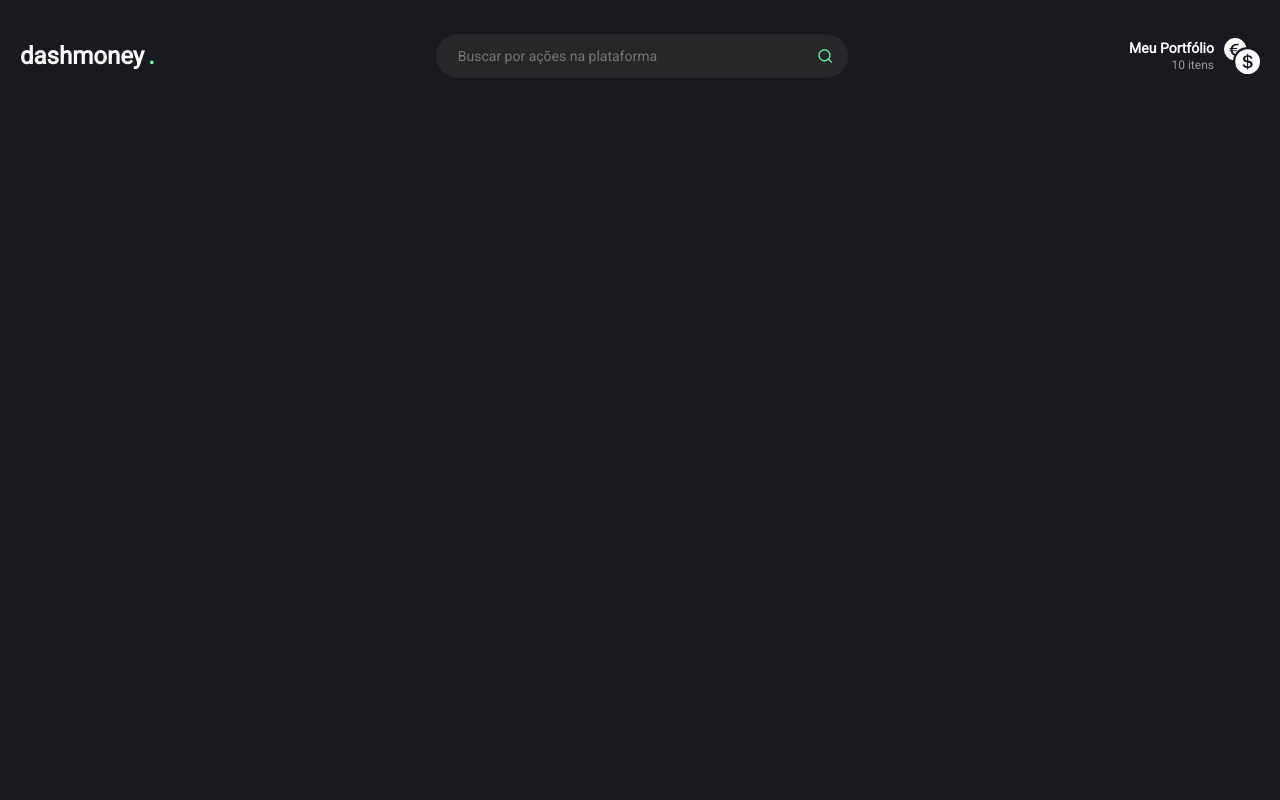
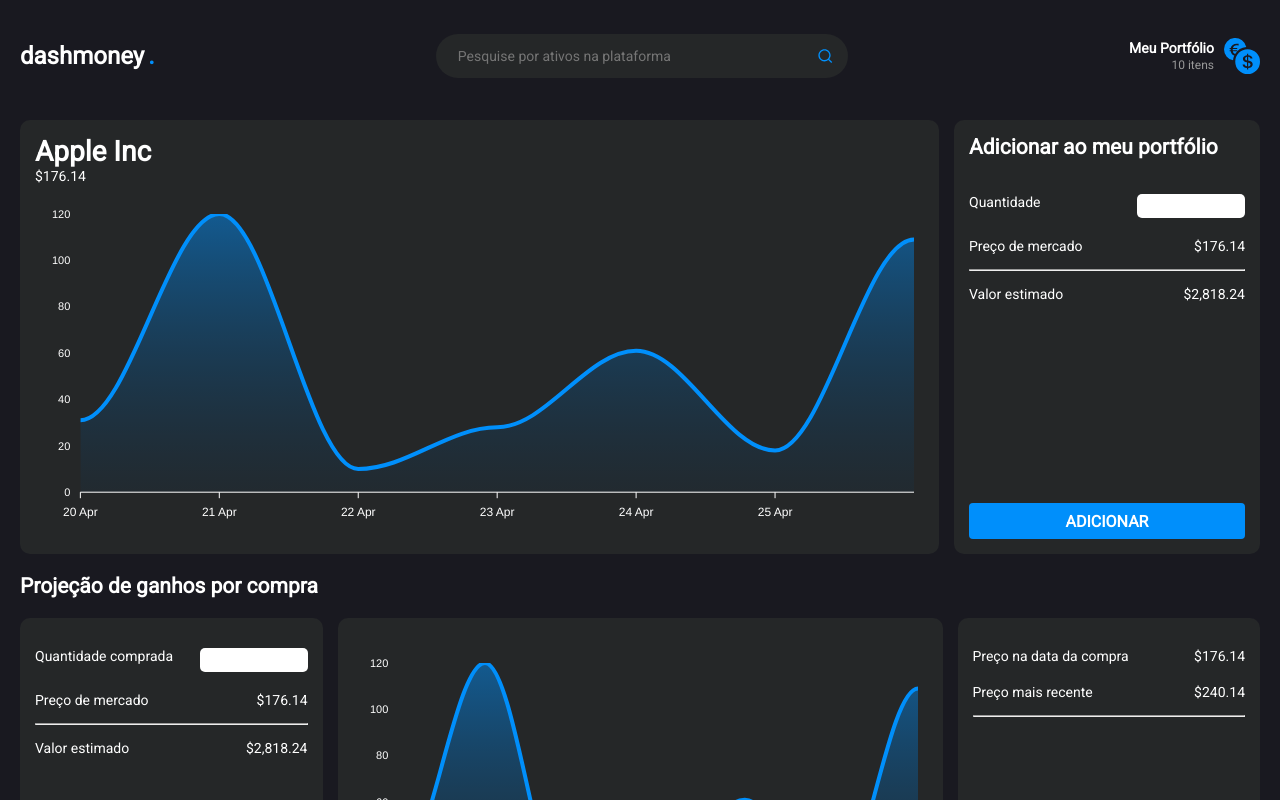
Before and after one commit to xl-solutions/hiring, a React (Create React App) app in the folder web/: page / in a window 1280 px wide. Shown: the top 800 px of the page. Built offline with nearby package versions, Linux system fonts and the light colour scheme.

Commit message:
added grids structure on home page and charts

```diff
--- a/web/package.json
+++ b/web/package.json
@@ -10,8 +10,11 @@
     "@types/node": "^16.7.13",
     "@types/react": "^18.0.0",
     "@types/react-dom": "^18.0.0",
+    "apexcharts": "^3.35.0",
     "axios": "^0.27.2",
+    "polished": "^4.2.2",
     "react": "^18.1.0",
+    "react-apexcharts": "^1.4.0",
     "react-dom": "^18.1.0",
     "react-icons": "^4.3.1",
     "react-router-dom": "^6.3.0",
--- /dev/null
+++ b/web/src/components/Button/index.tsx
@@ -0,0 +1,25 @@
+import { ButtonHTMLAttributes } from 'react';
+
+import { ButtonStyle } from './styles';
+
+interface ButtonProps extends ButtonHTMLAttributes<HTMLButtonElement> {
+  label: string;
+  isLoading?: boolean;
+}
+
+export function Button({ isLoading, label, ...rest }: ButtonProps) {
+  return (
+    <>
+      <ButtonStyle
+        className="button"
+        isLoading={isLoading}
+        disabled={isLoading}
+        {...isLoading}
+        {...rest}
+      >
+        {!!isLoading && <i className="fa fa-circle-o-notch fa-spin" />}
+        {isLoading ? 'Carregando' : label}
+      </ButtonStyle>
+    </>
+  );
+}
--- /dev/null
+++ b/web/src/components/Button/styles.ts
@@ -0,0 +1,40 @@
+import styled from 'styled-components';
+import { darken } from 'polished';
+
+interface ButtonProps {
+  isLoading?: boolean;
+}
+
+export const ButtonStyle = styled.button<ButtonProps>`
+  font-weight: bold;
+  font-size: 16px;
+  background: var(--blue);
+  color: #fff;
+  padding: 8px 20px;
+  width: 100%;
+  height: 36px;
+
+  display: flex;
+  flex-direction: row;
+  justify-content: center;
+  align-items: center;
+
+  cursor: pointer;
+  border: 0;
+  border-radius: 4px;
+
+  transition: background 0.2s;
+
+  &:not(:disabled):hover {
+    background: ${darken(0.09, '#008FFB')};
+  }
+
+  &:disabled {
+    opacity: 0.6;
+    cursor: not-allowed;
+  }
+
+  .fa {
+    margin-right: 8px;
+  }
+`;
--- a/web/src/components/Header/index.tsx
+++ b/web/src/components/Header/index.tsx
@@ -10,7 +10,7 @@
         <span>.</span>
       </Logo>
       <SearchBox>
-        <input placeholder="Buscar por ações na plataforma"></input>
+        <input placeholder="Pesquise por ativos na plataforma"></input>
         <IconSearch as={RiSearchLine} />
       </SearchBox>
 
@@ -21,7 +21,7 @@
             10 itens
           </span>
         </div>
-        <BsCurrencyExchange size={36} color="#FFF" />
+        <BsCurrencyExchange size={36} color="#008FFB" />
       </Portfolio>
     </Container>
   )
--- a/web/src/components/Header/styles.ts
+++ b/web/src/components/Header/styles.ts
@@ -19,7 +19,7 @@
   text-decoration: none;
 
   span {
-    color: var(--green);
+    color: var(--blue);
     margin-left: 4px;
   }
 `;
@@ -48,7 +48,7 @@
 
 export const IconSearch = styled.img`
   margin-right: 8px;
-  color: var(--green);
+  color: var(--blue);
   font-size: 20px;
 `;
 
--- a/web/src/pages/Dashboard/index.tsx
+++ b/web/src/pages/Dashboard/index.tsx
@@ -1,7 +1,139 @@
 import { Header } from "../../components/Header";
+import { Container, Content, GeneralInfo, InfoStock, Item, ProjectionGains, Menu } from "./styles";
+import Chart from 'react-apexcharts';
+import { Button } from "../../components/Button";
+
+const options = {
+  chart: {
+    toolbar: {
+      show: false,
+    },
+    zoom: {
+      enabled: false,
+    },
+    foreColor: '#fff',
+  },
+  grid: {
+    show: false,
+  },
+  dataLabels: {
+    enabled: false,
+  },
+  xaxis: {
+    type: 'datetime' as const,
+    axisBorder: {
+      color: '#fff',
+    },
+    axisTicks: {
+      color: '#fff',
+    },
+    categories: [
+      '2022-04-20T00:00:00.000Z',
+      '2022-04-21T00:00:00.000Z',
+      '2022-04-22T00:00:00.000Z',
+      '2022-04-23T00:00:00.000Z',
+      '2022-04-24T00:00:00.000Z',
+      '2022-04-25T00:00:00.000Z',
+      '2022-04-26T00:00:00.000Z',
+    ],
+  },
+  fill: {
+    opacity: 0.3,
+    type: 'gradient',
+    gradient: {
+      shade: 'dark',
+      opacityFrom: 0.7,
+      opacityTo: 0.3
+    },
+  },
+  tooltip: {
+    enabled: false,
+  },
+};
+
+const series = [
+  { name: 'series1', data: [31, 120, 10, 28, 61, 18, 109] }
+];
 
 export default function Dashboard() {
   return (
-    <Header />
+    <Container>
+      <Header />
+      <Content>
+        <GeneralInfo>
+          <InfoStock>
+            <h1>Apple Inc</h1>
+            <span>$176.14</span>
+            <Chart options={options} series={series} type="area" height={340} />
+          </InfoStock>
+          <Menu>
+            <div>
+              <h2>Adicionar ao meu portfólio</h2>
+              <Item>
+                <span>Quantidade</span>
+                <input type="number" />
+              </Item>
+              <Item>
+                <span>Preço de mercado</span>
+                <span>$176.14</span>
+              </Item>
+              <hr />
+              <Item>
+                <span>Valor estimado</span>
+                <span>$2,818.24</span>
+              </Item>
+            </div>
+            <Button
+              type="button"
+              label="ADICIONAR"
+            />
+          </Menu>
+        </GeneralInfo>
+        <h2>Projeção de ganhos por compra</h2>
+        <ProjectionGains>
+          <Menu>
+            <div>
+              <Item>
+                <span>Quantidade comprada</span>
+                <input type="number" />
+              </Item>
+              <Item>
+                <span>Preço de mercado</span>
+                <span>$176.14</span>
+              </Item>
+              <hr />
+              <Item>
+                <span>Valor estimado</span>
+                <span>$2,818.24</span>
+              </Item>
+            </div>
+            <Button
+              type="button"
+              label="ADICIONAR"
+            />
+          </Menu>
+          <InfoStock>
+            <Chart options={options} series={series} type="area" height={340} />
+          </InfoStock>
+          <Menu>
+            <div>
+              <Item>
+                <span>Preço na data da compra</span>
+                <span>$176.14</span>
+              </Item>
+              <Item>
+                <span>Preço mais recente</span>
+                <span>$240.14</span>
+              </Item>
+              <hr />
+            </div>
+            <Item>
+              <span>Lucro/Prejuízo</span>
+              <span>$2,818.24</span>
+            </Item>
+          </Menu>
+        </ProjectionGains>
+      </Content>
+    </Container>
   )
 }
--- a/web/src/pages/Dashboard/styles.ts
+++ b/web/src/pages/Dashboard/styles.ts
@@ -1 +1,71 @@
 import styled from 'styled-components';
+
+export const Container = styled.div`
+  display: flex;
+  flex-direction: column;
+  height: 100%;
+`;
+
+export const Content = styled.div`
+  display: flex;
+  flex-direction: column;
+  gap: 20px;
+  width: 100%;
+  max-width: 1480px;
+  margin: 24px 0;
+`;
+
+export const GeneralInfo = styled.div`
+  display: grid;
+  width: 100%;
+  max-width: 1480px;
+  grid-template-columns: 3fr 1fr;
+  grid-gap: 15px;
+`;
+
+export const InfoStock = styled.div`
+  display: flex;
+  flex-direction: column;
+  background-color: var(--gray);
+  border-radius: 10px;
+  padding: 15px;
+`;
+
+export const Menu = styled.div`
+  display: flex;
+  flex-direction: column;
+  justify-content: space-between;
+  background-color: var(--gray);
+  border-radius: 10px;
+  padding: 15px;
+
+  div {
+    h2 {
+      margin-bottom: 30px;
+    }
+  }
+`;
+
+export const Item = styled.div`
+  display: flex;
+  flex-direction: row;
+  margin: 10px 0;
+  justify-content: space-between;
+  padding: 5px 0;
+
+  input {
+    width: 100px;
+    padding: 4px;
+    border-radius: 5px;
+    border: none;
+    color: var(--gray);
+  }
+`;
+
+export const ProjectionGains = styled.div`
+  display: grid;
+  width: 100%;
+  max-width: 1480px;
+  grid-template-columns: 1fr 2fr 1fr;
+  grid-gap: 15px;
+`;
--- a/web/src/styles/global.ts
+++ b/web/src/styles/global.ts
@@ -5,7 +5,7 @@
       --white: #FFFFFF;
       --green: #68F4A9;
       --black: #000000;
-      --blue: #1B75BC;
+      --blue: #008FFB;
       --blue-dark: #0B3A5E;
       --gray-light: #f2f2f2;
       --gray-dark: #252731;
```
Also changed, not shown: 1 other file (tests, documents, lock files or other folders).
